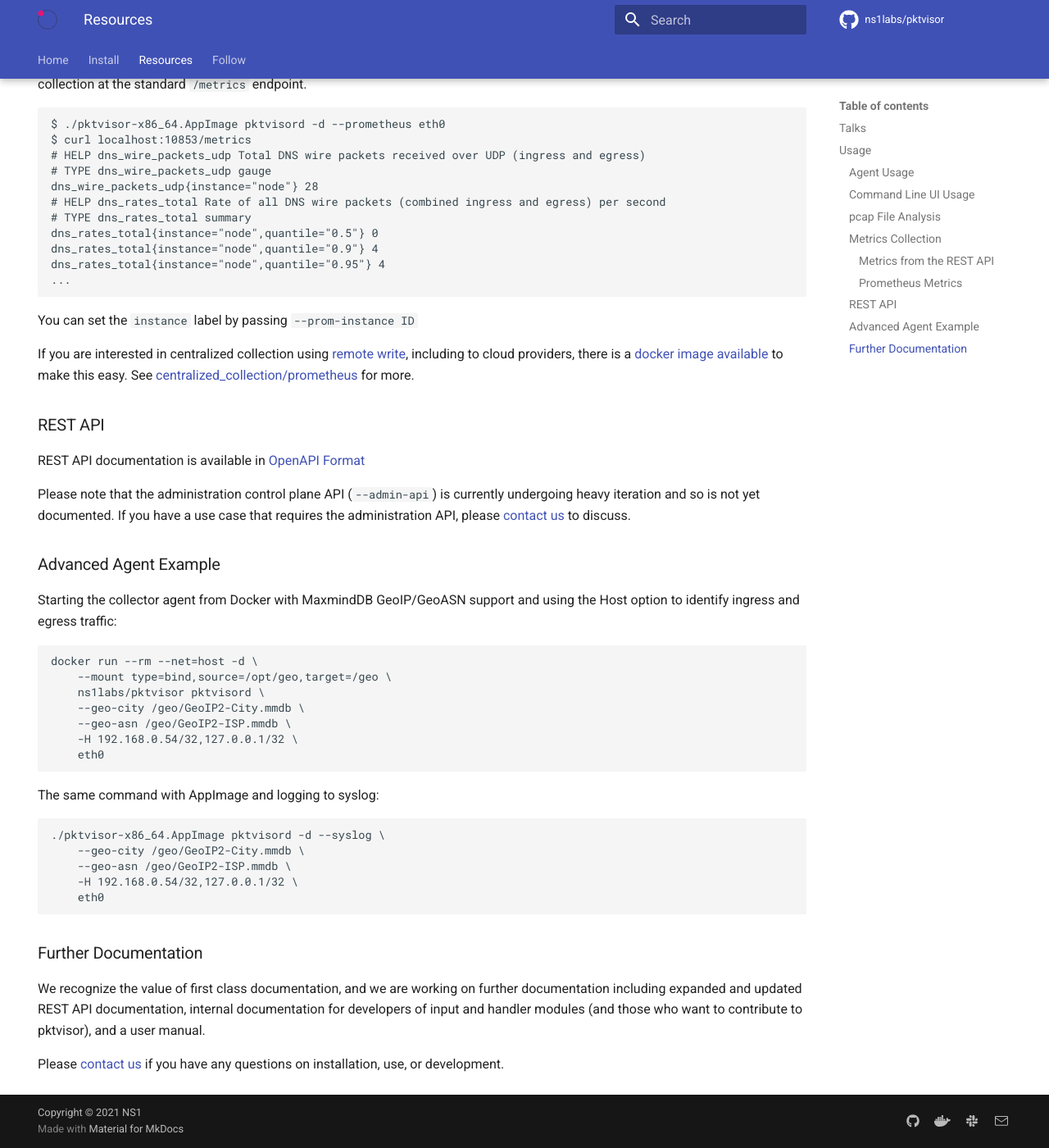
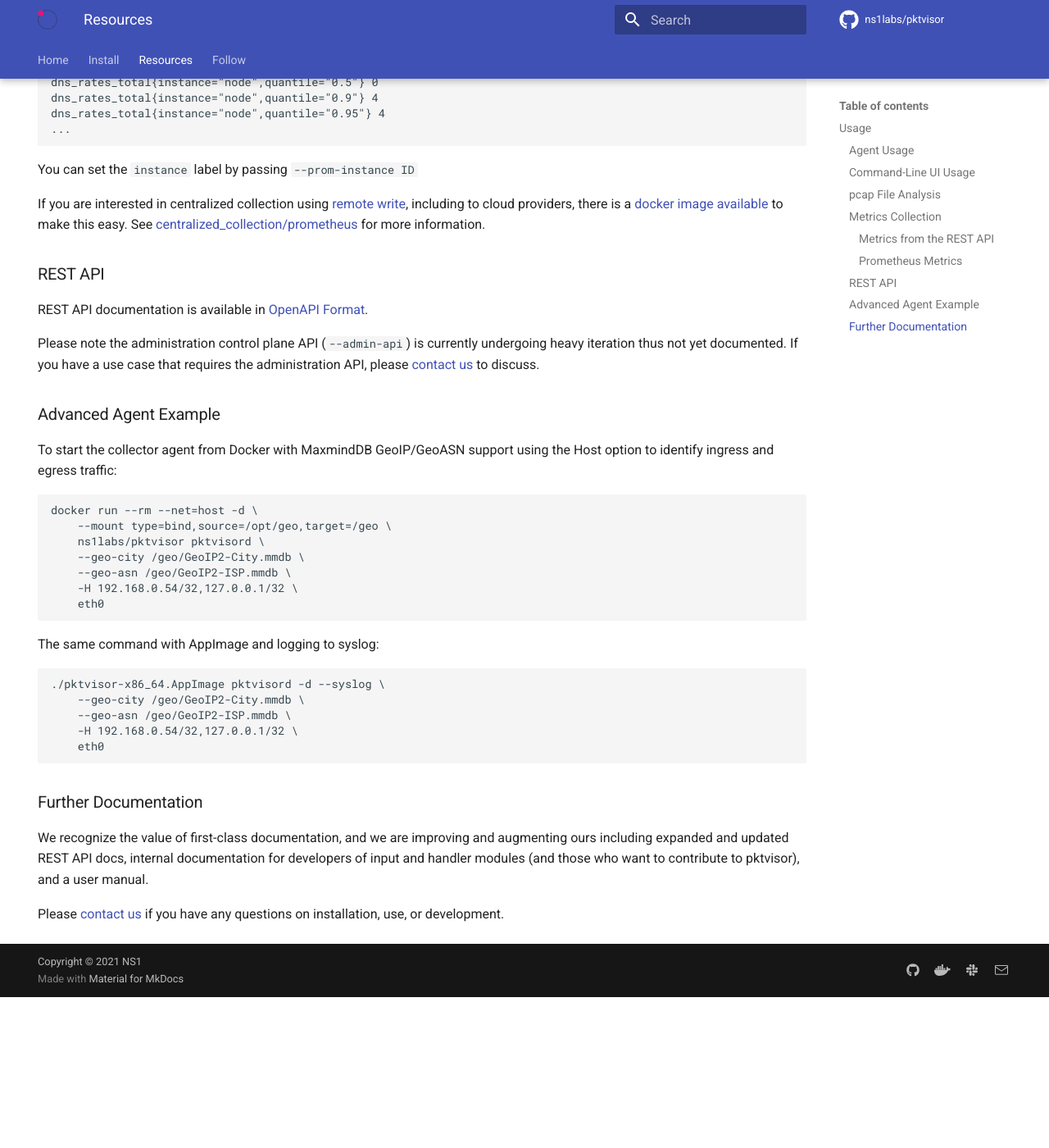
Before and after one commit to orb-community/pktvisor-website, an MkDocs documentation site: the page built from docs/docs.md, in a window 1280 px wide and 1400 px high, scrolled down 4713 px. Shown: the whole window at 82% size. Built offline with MkDocs 1.6.1 and Material for MkDocs 9.7.7, drawn with Linux system fonts in a browser that asks for light colours; comment, search, counter and statistics services are not loaded; after the commit the page ends 5929 px from its top, so only the background shows below that; some of the changed text lies outside the part shown.

Commit message:
moved and edited content

````diff
--- a/docs/docs.md
+++ b/docs/docs.md
@@ -2,13 +2,7 @@
 hide:
 - navigation
 ---
-# Resources
-
-## Talks
-
-* [ICANN DNS Symposium](https://www.icann.org/ids) 2021 Talk [Recording](https://drive.google.com/file/d/14sDxmwvMV1wF_1cBUBv3qj29Hen_thea/view?usp=sharing) and [Slides](https://drive.google.com/file/d/1fEydsa-suUbE9fNHo87zY88mOmbeZviU/view)
-* [DNS-OARC](https://www.dns-oarc.net/) 2020 Talk [Recording](https://www.youtube.com/watch?v=PwEOePOvkug&list=PLCAxS3rufJ1cv93o5VK226HEHo25fv06M&index=3) (first talk) with [Slides](https://indico.dns-oarc.net/event/34/contributions/783/attachments/774/1328/pktvisor3-OARC-sweyrick.pdf)
-* O'reilly Velocity San Jose 2019 Talk [Recording](https://drive.google.com/file/d/1AjhbUjkXT5saBP6iYIZjoinYsiZ5LDaV/view?usp=sharing) with [Slides](https://docs.google.com/presentation/d/e/2PACX-1vR984fhii0Pso97RRjSFgZupknwQqf-XMhGuriT8HPHHiLlB1c4SnDtRnJtX66nxYv2GETk4ex81QiU/pub?start=false&loop=false&delayms=3000)
+# Documentation
 
 ## Usage
 
@@ -16,7 +10,7 @@
 
 A collector agent should be installed on each node to be monitored.
 
-Current command line options are described with:
+Current command-line options are described with:
 
 ```
 docker run --rm ns1labs/pktvisor pktvisord --help
@@ -77,11 +71,10 @@
 
 ```
 
-### Command Line UI Usage
+### Command-Line UI Usage
 
-The command line UI (`pktvisor-cli`) connects directly to a pktvisord agent to visualize the real time stream
-summarization, which is by default a sliding 5 minute time window. It can also connect to an agent running on a remote
-host.
+The command-line UI (`pktvisor-cli`) connects directly to a pktvisord agent to visualize the real-time stream
+summarization, which is by default a sliding 5-minute time window. It can also connect to an agent running on a remote host.
 
 ```
 docker run --rm ns1labs/pktvisor pktvisor-cli -h
@@ -110,8 +103,7 @@
 
 ### pcap File Analysis
 
-`pktvisor-pcap` is a tool that can statically analyze prerecorded packet capture files. It takes many of the same
-options, and does all of the same analysis, as the live agent version.
+`pktvisor-pcap` is a tool that can statically analyze prerecorded packet capture files. It takes many of the same options and does all of the same analysis as the live agent version.
 
 ```
 docker run --rm ns1labs/pktvisor pktvisor-pcap --help
@@ -146,8 +138,7 @@
 
 ```
 
-You can use the docker container by passing in a volume referencing the directory containing the pcap file. The standard
-output will contain the JSON summarization output, which you can capture or pipe into other tools, for example:
+You can use the docker container by passing in a volume referencing the directory containing the pcap file. The standard output will contain the JSON summarization output, which you can capture or pipe into other tools, for example:
 ```
 
 $ docker run --rm -v /pktvisor/src/tests/fixtures:/pcaps ns1labs/pktvisor pktvisor-pcap /pcaps/dns_ipv4_udp.pcap | jq .
@@ -267,22 +258,17 @@
 You can set the `instance` label by passing `--prom-instance ID`
 
 If you are interested in centralized collection
-using [remote write](https://prometheus.io/docs/operating/integrations/#remote-endpoints-and-storage), including to
-cloud providers, there is a [docker image available](https://hub.docker.com/r/ns1labs/pktvisor-prom-write) to make this
-easy. See [centralized_collection/prometheus](centralized_collection/prometheus) for more.
+using [remote write](https://prometheus.io/docs/operating/integrations/#remote-endpoints-and-storage), including to cloud providers, there is a [docker image available](https://hub.docker.com/r/ns1labs/pktvisor-prom-write) to make this easy. See [centralized_collection/prometheus](https://github.com/ns1labs/pktvisor/tree/develop/centralized_collection/prometheus) for more information.
 
 ### REST API
 
-REST API documentation is available in [OpenAPI Format](https://app.swaggerhub.com/apis/ns1labs/pktvisor/3.0.0-oas3)
+REST API documentation is available in [OpenAPI Format](https://app.swaggerhub.com/apis/ns1labs/pktvisor/3.0.0-oas3).
 
-Please note that the administration control plane API (`--admin-api`) is currently undergoing heavy iteration and so is
-not yet documented. If you have a use case that requires the administration API, please [contact us](#contact-us) to
-discuss.
+Please note the administration control plane API (`--admin-api`) is currently undergoing heavy iteration thus not yet documented. If you have a use case that requires the administration API, please [contact us](https://pktvisor.dev/contact/) to discuss.
 
 ### Advanced Agent Example
 
-Starting the collector agent from Docker with MaxmindDB GeoIP/GeoASN support and using the Host option to identify
-ingress and egress traffic:
+To start the collector agent from Docker with MaxmindDB GeoIP/GeoASN support using the Host option to identify ingress and egress traffic:
 
 ```
 docker run --rm --net=host -d \
@@ -306,8 +292,6 @@
 
 ### Further Documentation
 
-We recognize the value of first class documentation, and we are working on further documentation including expanded and
-updated REST API documentation, internal documentation for developers of input and handler modules (and those who want
-to contribute to pktvisor), and a user manual.
+We recognize the value of first-class documentation, and we are improving and augmenting ours including expanded and updated REST API docs, internal documentation for developers of input and handler modules (and those who want to contribute to pktvisor), and a user manual.
 
-Please [contact us](#contact-us) if you have any questions on installation, use, or development.
+Please [contact us](https://pktvisor.dev/contact/) if you have any questions on installation, use, or development.
````
